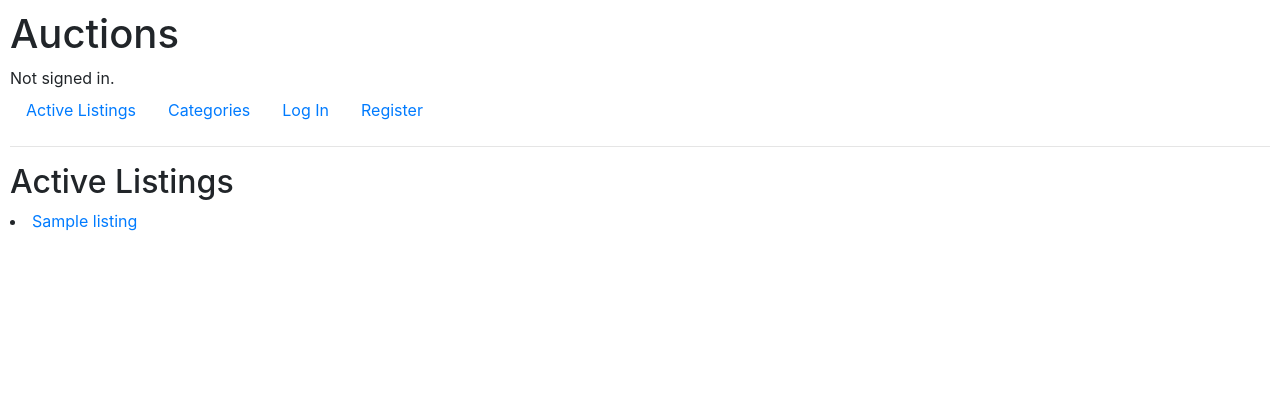
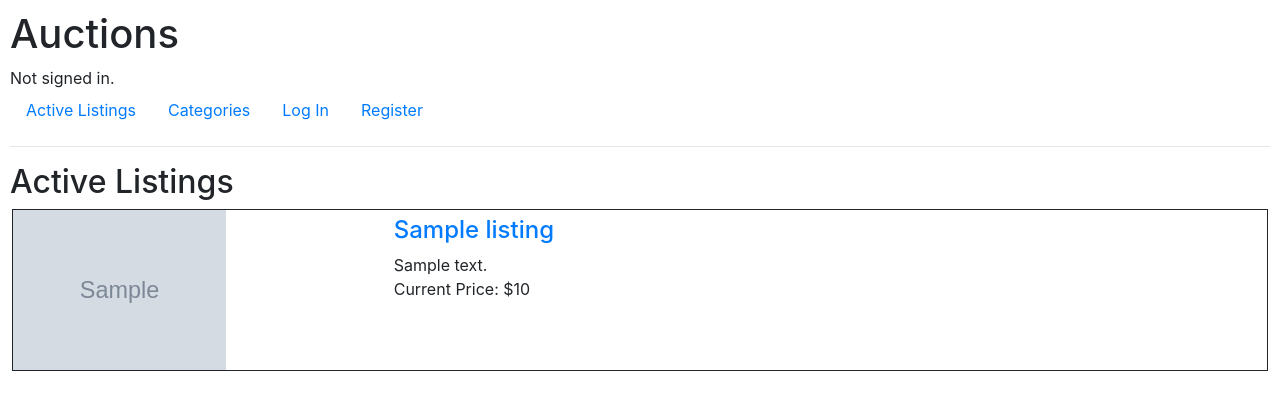
Before and after one commit to jalomi/Harvard_CS50w_Commerce, a Django app: page / in a window 1280 px wide. Shown: the top 410 px of the page. Run offline with Django 3.2, Linux system fonts and the light colour scheme; tables that the repository leaves empty hold one stand-in row (values such as "Sample post"); grey boxes marked "Sample" are stand-in pictures; some libraries are stand-ins or nearby versions.

Commit message:
Update style for listings

```diff
--- a/auctions/models.py
+++ b/auctions/models.py
@@ -15,6 +15,7 @@ class Listing(models.Model):
     starting_bid = models.IntegerField()
     img_url = models.CharField(max_length=200)
     category = models.ForeignKey(Category, on_delete=models.CASCADE, blank=True, null=True)
+    price = models.IntegerField()
 
     def __str__(self):
         return f"{self.title} starting at {self.starting_bid} by {self.user}"
--- a/auctions/static/auctions/styles.css
+++ b/auctions/static/auctions/styles.css
@@ -1,3 +1,26 @@
 body {
     padding: 10px;
 }
+
+img {
+    max-height: 50vh;
+}
+
+.thumbnail {
+    max-height: 20vh;
+}
+
+.listing_div {
+    list-style-type: none;
+    border: solid thin;
+    margin: 2px;
+}
+
+.img_div {
+    display: inline-block;
+    width: 30%;
+}
+
+.info_div {
+    display: inline-block;
+}
--- a/auctions/templates/auctions/index.html
+++ b/auctions/templates/auctions/index.html
@@ -4,8 +4,17 @@
     <h2>Active Listings</h2>
 
     {% for listing in listings %}
-        <li>
-            <a href="{% url "listing" listing.id %}">{{ listing.title }}</a>
+        <li class="listing_div">
+            <div class="img_div">
+                {% if listing.img_url %}
+                <img class="thumbnail" src="{{ listing.img_url }}" alt="{{ listing.title }}">
+                {% endif %}
+            </div>
+            <div class="info_div">
+                <h4><a href="{% url "listing" listing.id %}">{{ listing.title }}</a></h2>
+                <div>{{ listing.description }}</div>
+                <div>Current Price: ${{ listing.price }}</div>
+            </div>
         </li>
     {% endfor %}
 {% endblock %}
--- a/auctions/templates/auctions/listing.html
+++ b/auctions/templates/auctions/listing.html
@@ -13,7 +13,11 @@
     </div>
 
     <div>
-        TODO image
+    {% if image %}
+        <img src="{{image}}" alt="{{ title }}">
+    {% else %}
+        No image avaliable
+    {% endif %}
     </div>
 
     <div>
--- a/auctions/views.py
+++ b/auctions/views.py
@@ -103,7 +103,8 @@ def new_listing(request):
                               description=description,
                               starting_bid=starting_bid,
                               img_url=img_url,
-                              category=category)
+                              category=category,
+                              price=starting_bid)
 
             listing.save()
 
@@ -124,6 +125,7 @@ def listing(request, id):
     category_name = None
     if listing.category:
         category_name = listing.category.name
+    image = listing.img_url
     return render(request, "auctions/listing.html", {
         "id": listing.id,
         "title": listing.title,
@@ -131,6 +133,7 @@ def listing(request, id):
         "user": listing.user,
         "in_watchlist": in_watchlist,
         "category": category_name,
+        "image": image,
 
     })
 
```
Also changed, not shown: auctions/templates/auctions/category.html (+11 -2 lines), auctions/templates/auctions/watchlist.html (+11 -2 lines), auctions/migrations/0005_listing_price.py (added).
